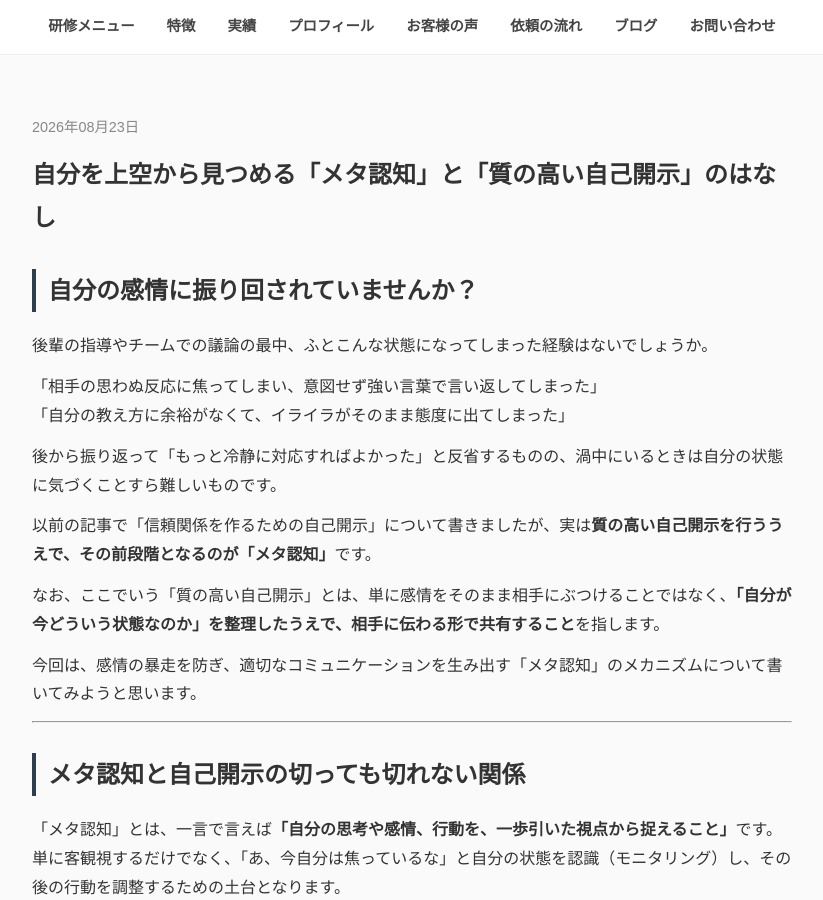
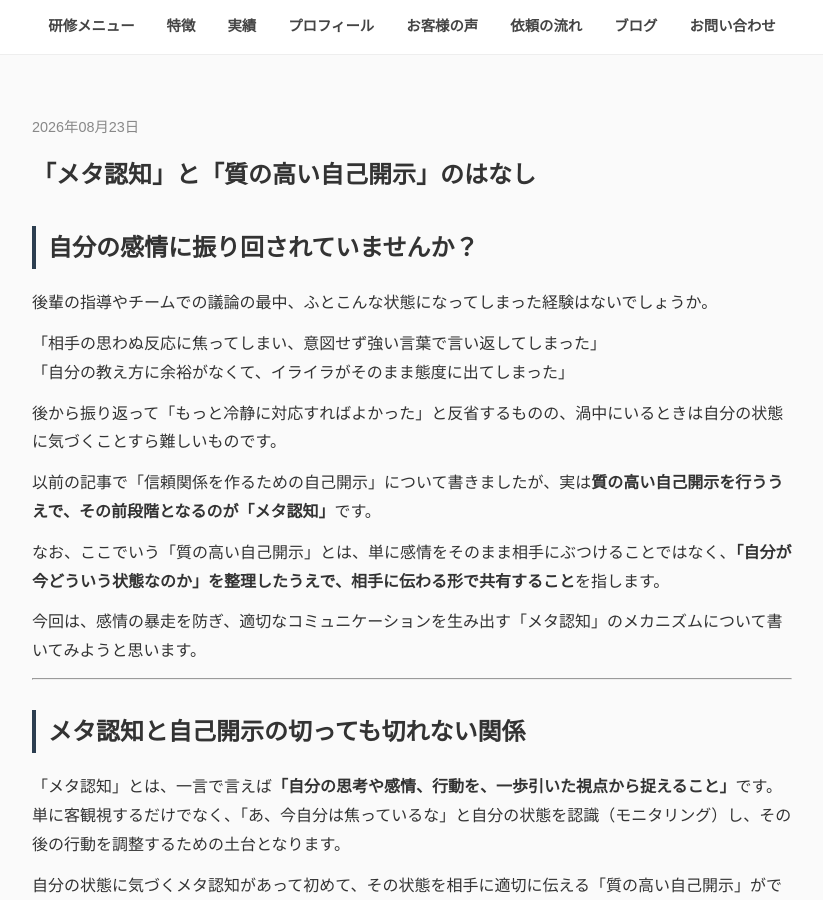
Before and after one commit to heso710soul-ctrl/kawano-training-profile, a Jekyll site: the page built from _posts/2026-08-23-メタ認知と自己開示.md, in a window 1280 px wide and 900 px high. Shown: the whole window, without its empty margins (228-1051 px from the left). Built offline with Jekyll 4.4.1, drawn with Linux system fonts in a browser that asks for light colours.

Commit message:
Update 2026-08-23-メタ認知と自己開示.md

```diff
--- a/_posts/2026-08-23-メタ認知と自己開示.md
+++ b/_posts/2026-08-23-メタ認知と自己開示.md
@@ -1,6 +1,6 @@
 ---
 layout: post
-title: "自分を上空から見つめる「メタ認知」と「質の高い自己開示」のはなし"
+title: "「メタ認知」と「質の高い自己開示」のはなし"
 date: 2026-08-23
 categories: [育成のヒント]
 ---
```
